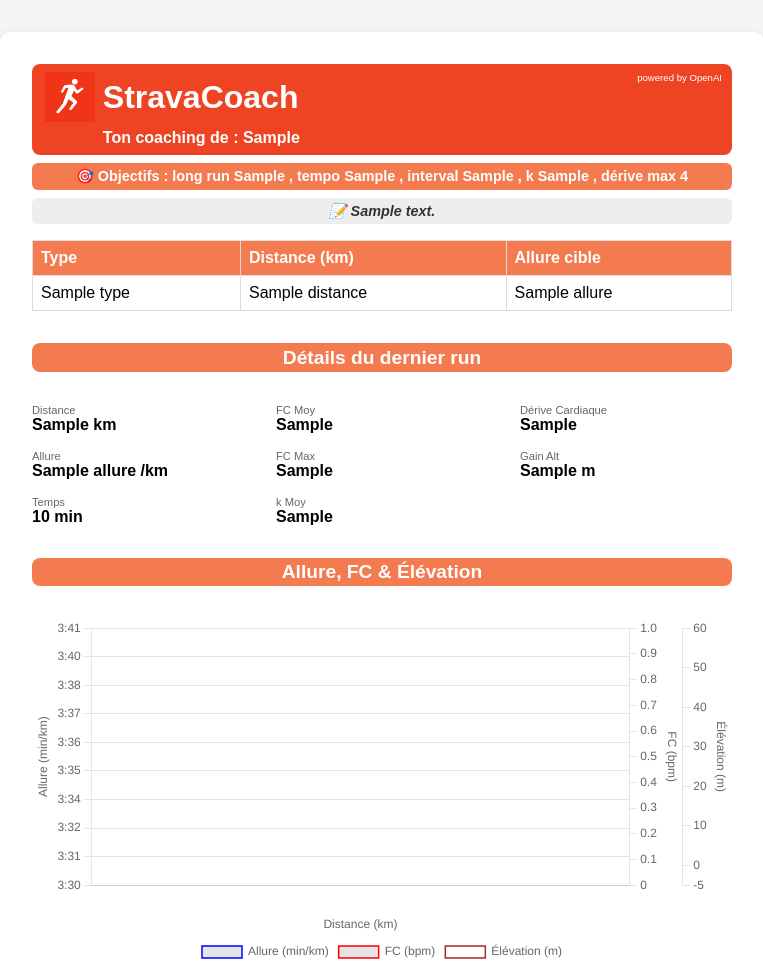
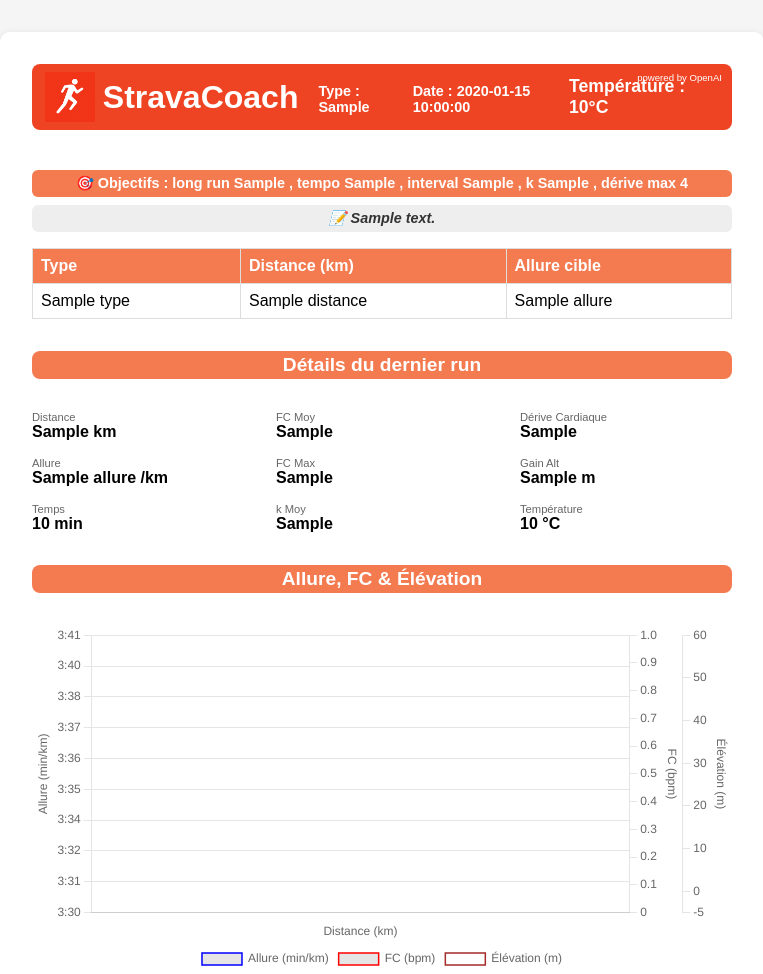
Before and after one commit to picopcla/stravacoach-webhook, a Flask app: template templates/index.html in a window 1280 px wide. Shown: the top 974 px of the page, without its empty margins (258-1021 px from the left). Run offline with Flask 3, Linux system fonts and the light colour scheme; the template is opened without the code that fills it: most values are stand-ins (such as "Sample title", 1, 10 or a date in 2020); parts of the project's set-up code (start-up, migrations or seed data) failed here and were passed over.

Commit message:
type et date, temp en cours

```diff
--- a/app.py
+++ b/app.py
@@ -8,6 +8,7 @@ from googleapiclient.discovery import build
 from googleapiclient.http import MediaIoBaseDownload, MediaFileUpload, MediaIoBaseUpload
 from openai import OpenAI
 import numpy as np
+import requests  # <== Nouveau import pour requêtes HTTP
 
 app = Flask(__name__)
 FOLDER_ID = '1OvCqOHHiOZoCOQtPaSwGoioR92S8-U7t'
@@ -83,6 +84,24 @@ def upload_json_content_to_drive(json_data, drive_file_name):
 print("✅ Helpers OK")
 
 # -------------------
+# Fonction météo (Open-Meteo)
+# -------------------
+def get_temperature_for_run(lat, lon, date_str):
+    url = f"https://archive-api.open-meteo.com/v1/archive?latitude={lat}&longitude={lon}&start_date={date_str}&end_date={date_str}&hourly=temperature_2m"
+    try:
+        response = requests.get(url, timeout=10)
+        data = response.json()
+        temps = data.get('hourly', {}).get('temperature_2m', [])
+        if temps:
+            avg_temp = sum(temps) / len(temps)
+            return round(avg_temp, 1)
+        else:
+            return None
+    except Exception as e:
+        print("Erreur météo:", e)
+        return None
+
+# -------------------
 # Loaders
 # -------------------
 def load_activities(): return load_file_from_drive('activities.json') or []
@@ -92,9 +111,8 @@ def load_short_term_prompt_from_drive():
     return load_file_from_drive('prompt_short_term.txt') or "Donne directement le JSON des objectifs à court terme."
 def load_short_term_objectives(): return load_file_from_drive('short_term_objectives.json') or {}
 
-
 # -------------------
-# Fonctions spécifiques
+# Fonctions spécifiques (inchangées sauf pour enrich_activities etc)
 # -------------------
 def get_fcmax_from_fractionnes(activities):
     fcmax = 0
@@ -220,8 +238,8 @@ def convert_short_term_allures(short_term):
             run["allure_decimal"] = 0.0
     return short_term
 
+print("✅ Activities OK")
 
-print("✅ Activities OK")
 # -------------------
 # Dashboard principal
 # -------------------
@@ -252,9 +270,31 @@ def compute_dashboard_data(activities):
             bloc_start_idx, next_bloc_dist = i+1, next_bloc_dist+500
     while len(allure_curve)<len(points):
         allure_curve.append(last_allure)
+
+    # Récupération lat/lon pour météo (on tente sur first point sinon None)
+    lat, lon = None, None
+    if points and "lat" in points[0] and "lon" in points[0]:
+        lat, lon = points[0]["lat"], points[0]["lon"]
+    elif "start_latlng" in last and last["start_latlng"]:
+        lat, lon = last["start_latlng"][0], last["start_latlng"][1]
+
+    # Date format YYYY-MM-DD
+    date_str = "-"
+    try:
+        date_str = datetime.strptime(last.get("date"),"%Y-%m-%dT%H:%M:%S%z").strftime("%Y-%m-%d")
+    except Exception:
+        date_str = None
+
+    print("DEBUG Lat/Lon:", lat, lon)
+    print("DEBUG Date:", date_str)
+    # Récupération température via Open-Meteo si lat/lon et date ok
+    avg_temperature = None
+    if lat is not None and lon is not None and date_str:
+        avg_temperature = get_temperature_for_run(lat, lon, date_str)
+
     return {
         "type_sortie": last.get("type_sortie","-"),
-        "date": datetime.strptime(last.get("date"),"%Y-%m-%dT%H:%M:%S%z").strftime("%Y-%m-%d"),
+        "date": date_str,
         "distance_km": round(total_dist,2),
         "duration_min": round(total_time,1),
         "allure": f"{int(allure_moy)}:{int((allure_moy-int(allure_moy))*60):02d}" if allure_moy else "-",
@@ -270,6 +310,7 @@ def compute_dashboard_data(activities):
         "pourcentage_zone2": last.get("pourcentage_zone2","-"),
         "time_above_90_pct_fcmax": last.get("time_above_90_pct_fcmax","-"),
         "ratio_fc_allure_global": last.get("ratio_fc_allure_global","-"),
+        "avg_temperature": avg_temperature,  # <--- température météo ajoutée ici
         "labels": json.dumps(labels),
         "allure_curve": json.dumps(allure_curve),
         "points_fc": json.dumps(points_fc),
@@ -289,7 +330,10 @@ def index():
     upload_json_content_to_drive(activities, 'activities.json')
     print("💾 activities.json mis à jour")
     dashboard = compute_dashboard_data(activities)
+    print("TYPE SORTIE =", dashboard.get("type_sortie"))
     print("📊 Dashboard calculé")
+    print("DATE =", dashboard.get("date"))
+    print("TEMPÉRATURE =", dashboard.get("avg_temperature"))
     return render_template("index.html",
         dashboard=dashboard,
         objectives=load_objectives(),
@@ -303,45 +347,11 @@ def profile():
             'birth_date': request.form['birth_date'],
             'weight': float(request.form['weight']),
             'global_objective': request.form.get('global_objective',''),
-            'particular_objective': request.form.get('particular_objective',''),
-            'events': [{"date":d,"name":n} for d,n in zip(request.form.getlist('event_date'),request.form.getlist('event_name')) if d and n]
+            'events': request.form.get('events','').split(',')
         })
         upload_json_content_to_drive(profile, 'profile.json')
-        return redirect('/')
+        return redirect('/profile')
     return render_template('profile.html', profile=profile)
 
-@app.route("/generate_short_term_plan")
-def generate_short_term_plan():
-    from datetime import timezone
-    profile = load_profile()
-    activities = load_activities()
-    prompt_template = load_short_term_prompt_from_drive()
-    last_30_days = datetime.now(timezone.utc)-timedelta(days=30)
-    recent_events = [e for e in profile.get("events",[]) if e.get("date") and datetime.strptime(e["date"],"%Y-%m-%d").replace(tzinfo=timezone.utc)>last_30_days]
-    recent_runs = [{
-        "date":act.get("date"),"type_sortie":act.get("type_sortie"),"k_moy":act.get("k_moy"),
-        "drift_slope":act.get("drift_slope"),"deriv_cardio":act.get("deriv_cardio"),
-        "collapse_distance_km":act.get("collapse_distance_km"),"cv_allure":act.get("cv_allure"),
-        "cv_cardio":act.get("cv_cardio"),"endurance_index":act.get("endurance_index")
-    } for act in activities if datetime.strptime(act.get("date"),"%Y-%m-%dT%H:%M:%S%z")>last_30_days]
-    last_run = recent_runs[-1] if recent_runs else {}
-    same_type_runs = [r for r in recent_runs if r["type_sortie"]==last_run.get("type_sortie")]
-    payload = {"recent_events":recent_events,"recent_runs_same_type":same_type_runs,"last_run":last_run}
-    final_prompt = prompt_template + "\n\nVoici les données JSON :\n" + json.dumps(payload, indent=2, ensure_ascii=False)
-    print("\n=== PROMPT ENVOYÉ À GPT ===\n", final_prompt)
-    try:
-        content = client.chat.completions.create(
-            model="gpt-3.5-turbo",
-            messages=[{"role":"user","content":final_prompt}]
-        ).choices[0].message.content
-        print("\n=== RÉPONSE BRUTE DE GPT ===\n", content)
-        short_term_objectives = json.loads(content)
-    except Exception as e:
-        print("Erreur parsing JSON GPT:", e)
-        short_term_objectives = {"error":"Impossible de parser la réponse GPT","raw":content}
-    upload_json_content_to_drive(short_term_objectives,'short_term_objectives.json')
-    return redirect("/")
-
-if __name__=="__main__":
-    print("✅ Lancement du serveur Flask...")
-    app.run(host="0.0.0.0", port=int(os.environ.get("PORT", 5000)))
+if __name__ == "__main__":
+    app.run(debug=True)
--- a/strava_tokens.json
+++ b/strava_tokens.json
@@ -1,5 +1,5 @@
 {
-  "access_token": "42a41f56eece8e8cc90ed7519bd1ca786882f152",
+  "access_token": "864ebcf4d896fba10b5c65757d6f64cccccbe7a2",
   "refresh_token": "f0928af4775d87b99df5fab784f7e53182015e10",
-  "expires_at": 1752405715
+  "expires_at": 1752941616
 }
--- a/templates/index.html
+++ b/templates/index.html
@@ -8,11 +8,62 @@
 <style>
     body { font-family: Arial, sans-serif; background:#f5f5f5; }
     .container { max-width:700px; margin:2rem auto; background:white; border-radius:10px; box-shadow:0 2px 8px rgba(0,0,0,0.1); padding:2rem; }
-    .header { background-color: #ef4423; padding: 0.5rem 0.8rem; border-radius: 8px; position: relative; text-align: left; }
-    .header h1 { color: white; margin: 0; font-size: 2rem; display: inline-flex; align-items: center; }
-    .header img { height: 50px; vertical-align: middle; margin-right: 8px; }
-    .powered { position: absolute; top: 8px; right: 10px; font-size: 0.6em; color: white; }
-    .type-coaching { color: white; font-weight: bold; font-size: 1rem; margin-left: 58px; margin-top: 0.2rem; }
+    .header { background-color: #ef4423; padding: 0.5rem 0.8rem; border-radius: 8px; position: relative; text-align: left; display: flex; align-items: center; justify-content: space-between; }
+
+    .header-left {
+        display: flex;
+        align-items: center;
+        gap: 20px;
+    }
+    .header-left h1 {
+        color: white;
+        margin: 0;
+        font-size: 2rem;
+        display: flex;
+        align-items: center;
+    }
+    .header-left img {
+        height: 50px;
+        margin-right: 8px;
+    }
+    .header-info {
+        display: flex;
+        gap: 10px;
+        font-weight: bold;
+        color: white;
+        font-size: 0.9rem;
+        margin-top: 4px;
+    }
+    .header-info p {
+        margin: 0;
+        padding: 0;
+    }
+
+    .header-right {
+        color: white;
+        font-size: 1.1rem;
+        font-weight: bold;
+    }
+    .powered {
+        position: absolute;
+        top: 8px;
+        right: 10px;
+        font-size: 0.6em;
+        color: white;
+    }
+    .type-coaching {
+        color: white;
+        font-weight: bold;
+        font-size: 1rem;
+        margin: 0.7rem 0;
+        display: flex;
+        justify-content: space-between;
+        align-items: center;
+    }
+    .type-coaching .date {
+        font-weight: normal;
+        font-size: 0.9rem;
+    }
     .objectives, .short-term-comment { background-color: #f47a50; color: white; font-weight: bold; font-size: 0.9rem; text-align: center; border-radius: 6px; padding: 0.3rem; margin: 0.5rem 0; }
     .short-term-comment { background-color: #eee; color: #333; font-style: italic; }
     .next-runs table { width: 100%; border-collapse: collapse; margin-top: 1rem; }
@@ -31,16 +82,31 @@
 <body>
 <div class="container">
     <div class="header">
-        <h1>
-            <img src="{{ url_for('static', filename='icons/icon-192.png') }}" alt="StravaCoach">
-            StravaCoach
-        </h1>
-        <div class="type-coaching">
-            Ton coaching de : {{ dashboard.type_sortie }}
+        <div class="header-left">
+            <h1>
+                <img src="{{ url_for('static', filename='icons/icon-192.png') }}" alt="StravaCoach">
+                StravaCoach
+            </h1>
+            <div class="header-info">
+                <p>Type : {{ dashboard.type_sortie }}</p>
+                <p>Date : {{ dashboard.date }}</p>
+            </div>
+        </div>
+        <div class="header-right">
+            {% if dashboard.avg_temperature is not none %}
+                Température : {{ dashboard.avg_temperature }}°C
+            {% else %}
+                Température : N/A
+            {% endif %}
         </div>
         <div class="powered">
             powered by OpenAI
         </div>
+    </div>
+
+    <div class="type-coaching">
+        <div>Ton coaching de : {{ dashboard.type_sortie }}</div>
+        <div class="date">le {{ dashboard.date }}</div>
     </div>
 
     {% if objectives %}
@@ -96,6 +162,15 @@
         <div><small>Gain Alt</small><div class="value">{{ dashboard.gain_alt }} m</div></div>
         <div><small>Temps</small><div class="value">{{ dashboard.duration_min }} min</div></div>
         <div><small>k Moy</small><div class="value">{{ dashboard.k_moy }}</div></div>
+        <div><small>Température</small>
+            <div class="value">
+                {% if dashboard.avg_temperature is not none %}
+                    {{ dashboard.avg_temperature }} °C
+                {% else %}
+                    N/A
+                {% endif %}
+            </div>
+        </div>
     </div>
     {% endif %}
 
@@ -130,26 +205,21 @@
 function formatPace(minutesDecimal) {
     const minutes = Math.floor(minutesDecimal);
     const seconds = Math.round((minutesDecimal - minutes) * 60);
-    // Ajoute un zéro en tête si les secondes sont < 10
     const formattedSeconds = seconds < 10 ? '0' + seconds : seconds;
     return `${minutes}:${formattedSeconds}`;
 }
 
-// Trouver la valeur d'élévation minimale de vos données pour chartGlobal
 const elevationData = {{ dashboard.points_alt | safe }};
-// Gérer le cas où le tableau est vide pour éviter Math.min sur un tableau vide
 const minElevation = elevationData.length > 0 ? Math.min(...elevationData) : 0;
-// Définir la base 5 mètres en dessous du point minimum
 const newMinY2 = minElevation - 5;
-
-// Couleur marron pour la ligne d'élévation et début du dégradé
 const elevationLineColor = 'brown';
 
+const labels = {{ dashboard.labels | safe }};
 const ctx = document.getElementById('chartGlobal').getContext('2d');
 const chart = new Chart(ctx, {
     type: 'line',
     data: {
-        labels: {{ dashboard.labels | safe }},
+        labels: labels,
         datasets: [
             { label: 'Allure (min/km)', data: {{ dashboard.allure_curve | safe }}, borderColor:'blue', borderWidth:1.5, yAxisID:'y', fill:false, tension:0.8, pointRadius:0 },
             { label: 'FC (bpm)', data: {{ dashboard.points_fc | safe }}, borderColor:'red', borderWidth:1.5, yAxisID:'y1', fill:false, tension:0.4, pointRadius:0 },
@@ -179,15 +249,7 @@ const chart = new Chart(ctx, {
         plugins: { legend: { position:'bottom' }},
         scales: {
             x: {
-                type: 'linear',
-                min: 0,
-                max: Math.max(...{{ dashboard.labels | safe }}),
-                title: { display: true, text: 'Distance (km)' },
-                ticks: {
-                    callback: function(value) {
-                        return value.toFixed(1) + ' km';
-                    }
-                }
+                title: { display: true, text: 'Distance (km)' }
             },
             y: {
                 type:'linear',
```
Also changed, not shown: get_streams.py (+36 -2 lines).
